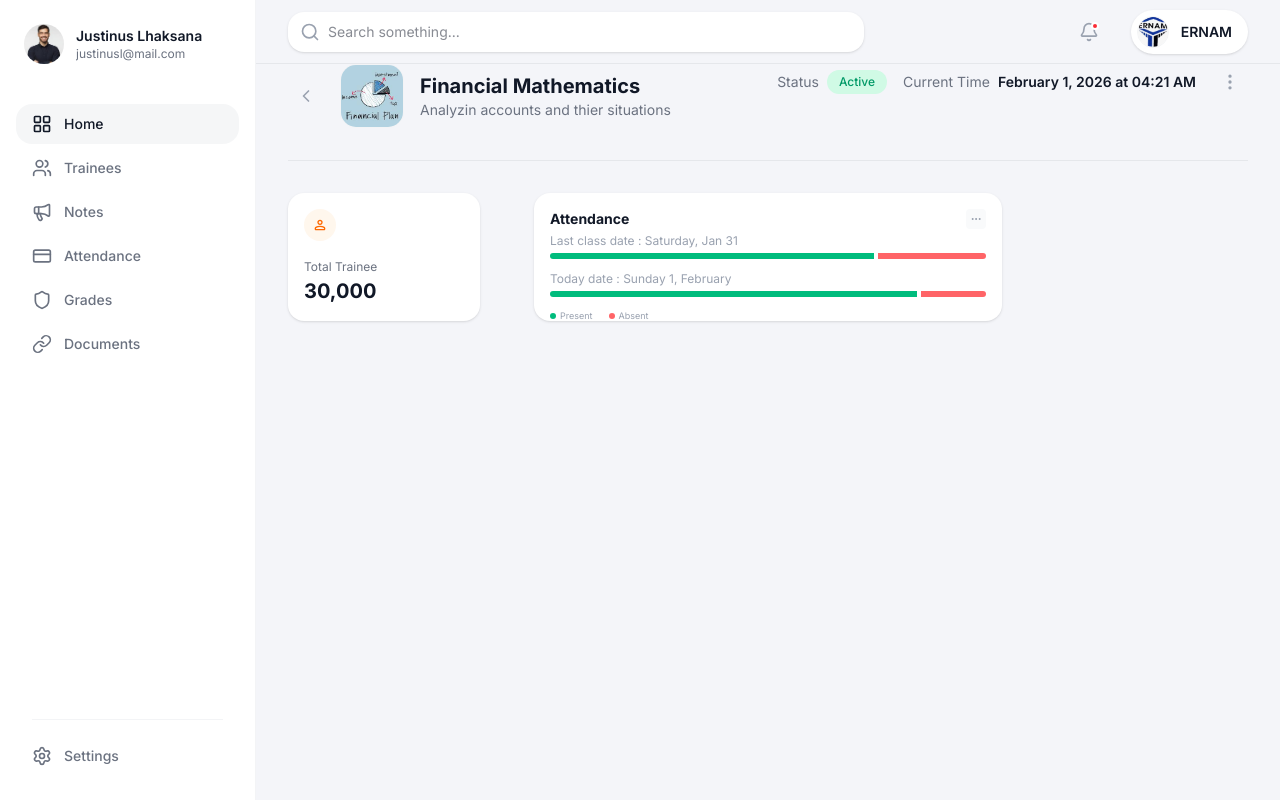
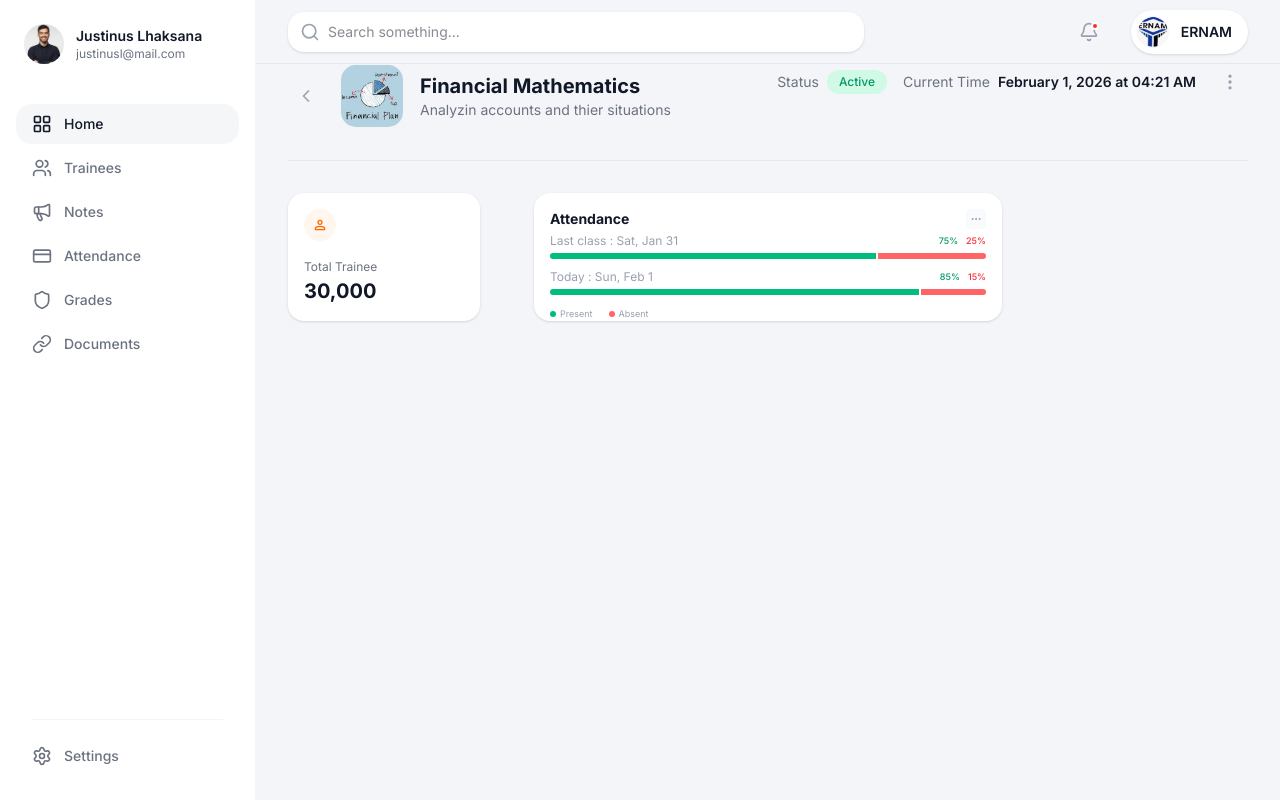
Before and after one commit to aristide12005/System, a Next.js app: page / in a window 1280 px wide. Built offline with nearby package versions, Linux system fonts and the light colour scheme.

Commit message:
UI: improve attendance widget clarity with percentages

```diff
--- a/src/components/AttendanceWidget.tsx
+++ b/src/components/AttendanceWidget.tsx
@@ -10,16 +10,18 @@ export function AttendanceWidget() {
                 </div>
             </div>
 
-            <div className="space-y-3">
+            <div className="space-y-2.5">
                 {/* Last Class */}
                 <div>
                     <div className="flex justify-between items-center text-[10px] sm:text-xs mb-1">
-                        <span className="text-gray-400">Last class date : Saturday, Jan 31</span>
+                        <span className="text-gray-400">Last class : Sat, Jan 31</span>
+                        <div className="flex gap-2 text-[9px] font-medium">
+                            <span className="text-emerald-600">75%</span>
+                            <span className="text-red-500">25%</span>
+                        </div>
                     </div>
-                    <div className="flex items-center gap-1 h-1.5 rounded-full overflow-hidden">
-                        {/* Present Stick */}
+                    <div className="flex items-center gap-0.5 h-1.5 rounded-full overflow-hidden">
                         <div className="h-full bg-emerald-500 w-[75%]"></div>
-                        {/* Absent Stick */}
                         <div className="h-full bg-red-400 w-[25%]"></div>
                     </div>
                 </div>
@@ -27,17 +29,19 @@ export function AttendanceWidget() {
                 {/* Today */}
                 <div>
                     <div className="flex justify-between items-center text-[10px] sm:text-xs mb-1">
-                        <span className="text-gray-400">Today date : Sunday 1, February</span>
+                        <span className="text-gray-400">Today : Sun, Feb 1</span>
+                        <div className="flex gap-2 text-[9px] font-medium">
+                            <span className="text-emerald-600">85%</span>
+                            <span className="text-red-500">15%</span>
+                        </div>
                     </div>
-                    <div className="flex items-center gap-1 h-1.5 rounded-full overflow-hidden">
-                        {/* Present Stick */}
+                    <div className="flex items-center gap-0.5 h-1.5 rounded-full overflow-hidden">
                         <div className="h-full bg-emerald-500 w-[85%]"></div>
-                        {/* Absent Stick */}
                         <div className="h-full bg-red-400 w-[15%]"></div>
                     </div>
                 </div>
 
-                <div className="flex justify-start gap-4 text-[9px] text-gray-400">
+                <div className="flex justify-start gap-4 text-[9px] text-gray-400 pt-0.5">
                     <span className="flex items-center gap-1"><div className="w-1.5 h-1.5 rounded-full bg-emerald-500"></div> Present</span>
                     <span className="flex items-center gap-1"><div className="w-1.5 h-1.5 rounded-full bg-red-400"></div> Absent</span>
                 </div>
```
